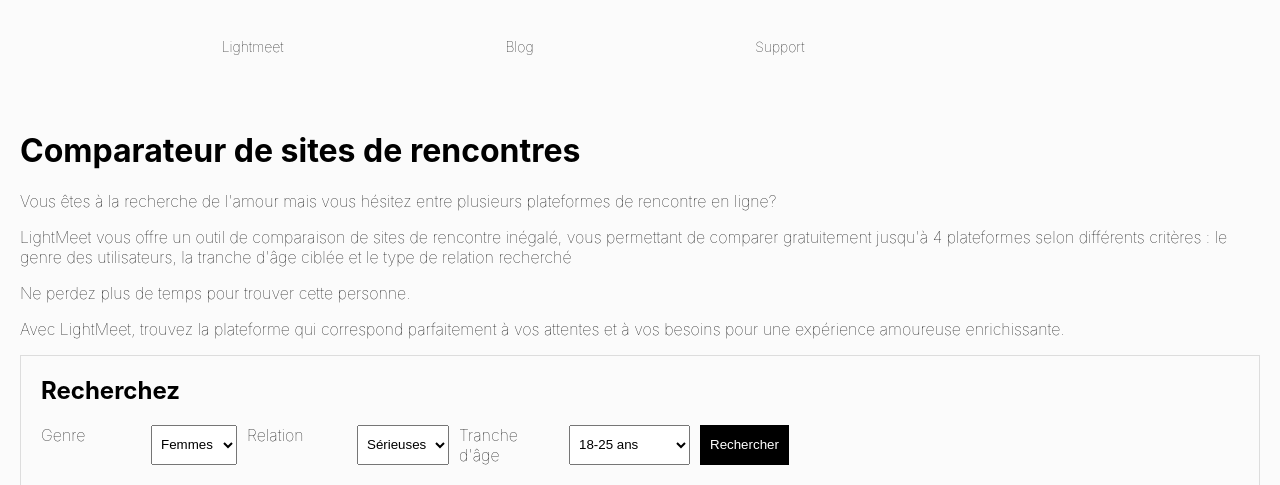
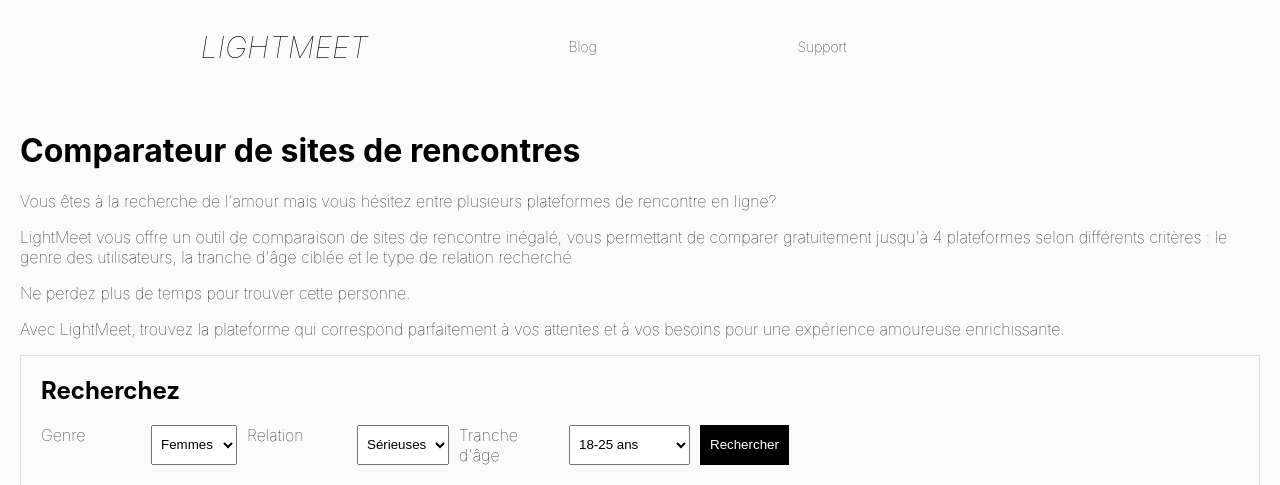
Before and after one commit to mikerault-l2m/lightmeet, a Django app: page /lightmeet/recherche/ in a window 1280 px wide. Shown: the top 485 px of the page. Run offline with Django 4.2, Linux system fonts and the light colour scheme.

Commit message:
Transfert site Lightmeet Figma 50%

```diff
--- a/lightmeet/partner_meet/templates/partner_meet/base_Partner_meet.html
+++ b/lightmeet/partner_meet/templates/partner_meet/base_Partner_meet.html
@@ -42,8 +42,8 @@
 
 <body class="container">
 <header> <!-- Ajoutez la classe spécifique à votre header -->
-    <a href="{% url 'Home' %}">
-        Lightmeet
+    <a href="{% url 'Home' %}" style="font-size:30px;font-style:italic;">
+        LIGHTMEET
     </a>
     <a href="{% url 'blog_home' %}">Blog</a>
     <a href="{% url 'Contact' %}">Support</a>
```
